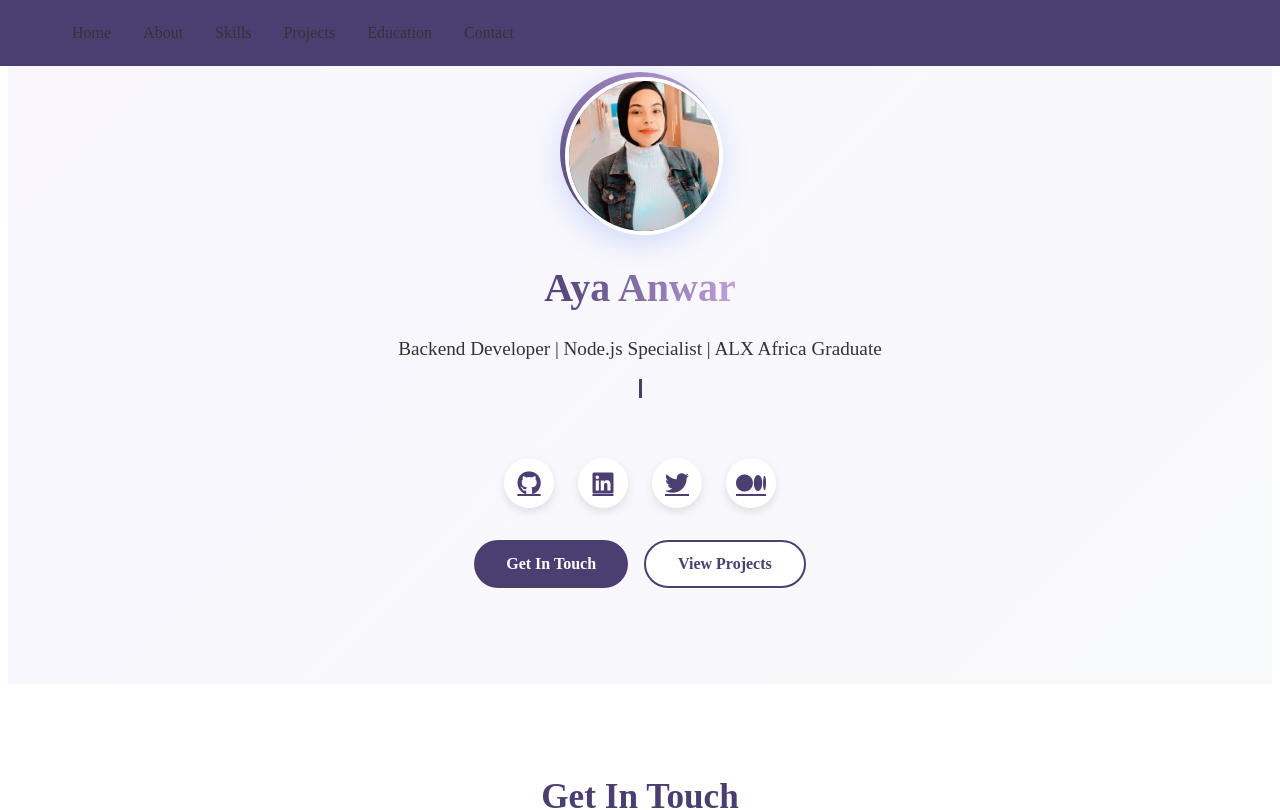
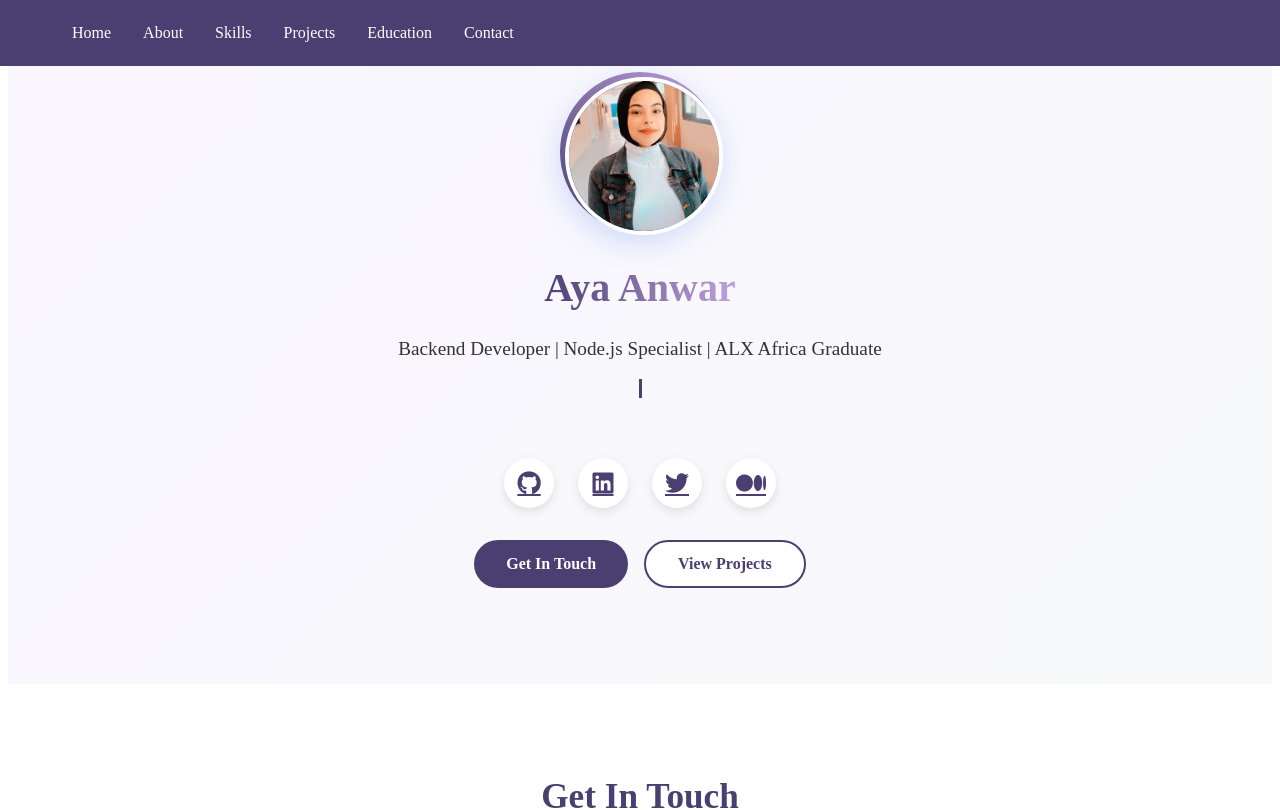
Before and after one commit to aya-anwar22/aya-anwar-portfolio, an Angular app in the folder frontend/: page / in a window 1280 px wide. Shown: the top 810 px of the page. Built offline with nearby package versions, Linux system fonts and the light colour scheme; no server answers.

Commit message:
frontend

```diff
--- a/frontend/src/app/features/frontend/shared/componentsts/navbar/navbar.component.scss
+++ b/frontend/src/app/features/frontend/shared/componentsts/navbar/navbar.component.scss
@@ -1,4 +1,7 @@
 
+:root {
+  --text-color: #ffffff; /* أو أي كود لون أبيض تفضله */
+}
 .navbar {
   background-color: var(--primary-color);
   color: var(--text-color);
@@ -49,7 +52,7 @@
 }
 
 .nav-links a {
-  color: var(--text-color);
+  color: white; /* تغيير من var(--text-color) إلى white */
   font-weight: 500;
   text-decoration: none;
   position: relative;
@@ -58,23 +61,11 @@
 }
 
 .nav-links a::before {
-  content: '';
-  position: absolute;
-  width: 0;
-  height: 2px;
-  bottom: 0;
-  left: 0;
-  background-color: var(--text-color);
-  transition: width 0.3s ease;
-}
-
-.nav-links a:hover::before {
-  width: 100%;
+  background-color: white; /* تغيير من var(--text-color) إلى white */
 }
 
 .nav-links a:hover {
-  color: white;
-  transform: translateY(-2px);
+  color: white; /* هذا بالفعل مضبوط على white */
 }
 
 /* تأثير تغيير الخلفية عند التمرير */
```
